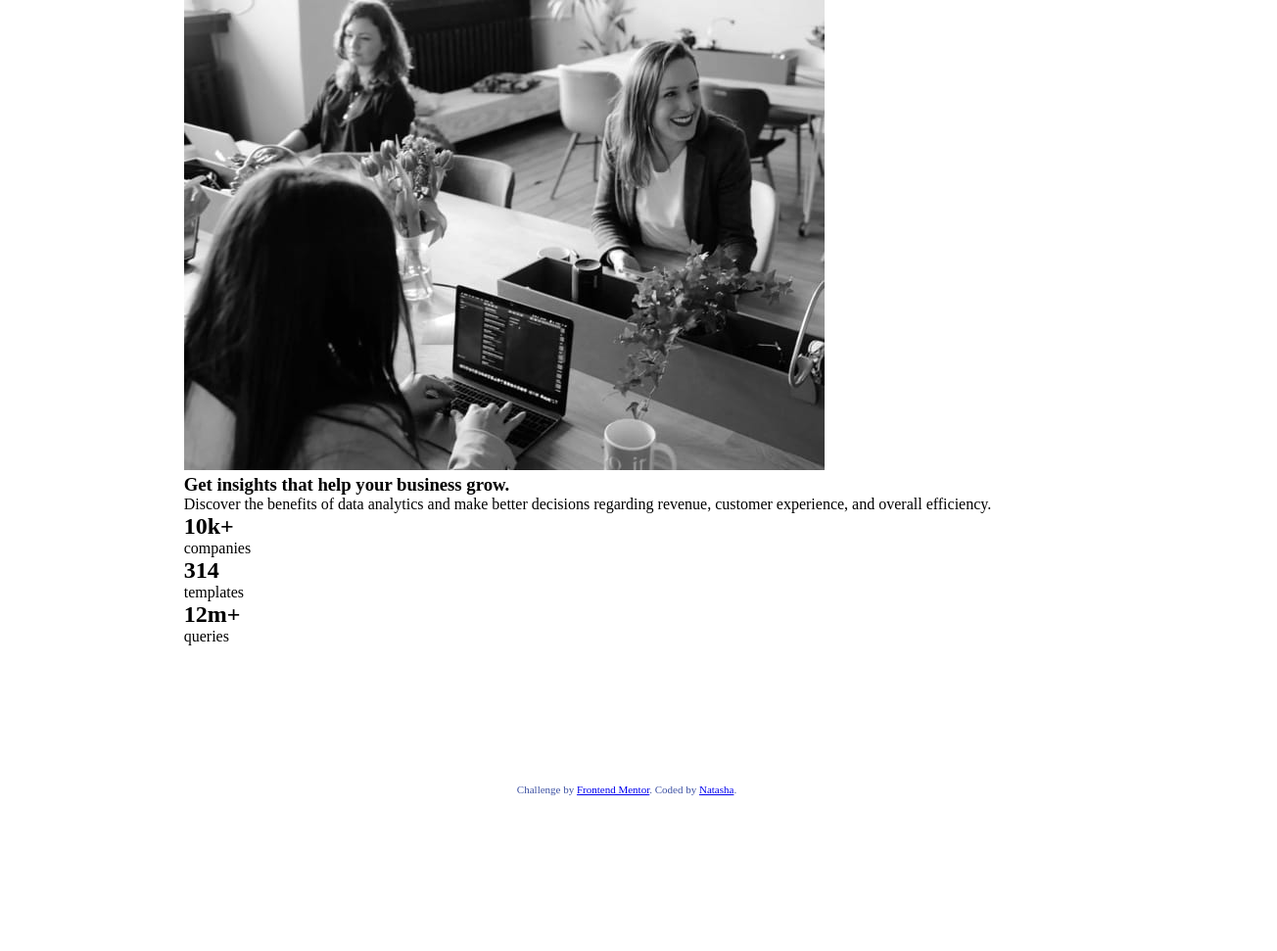
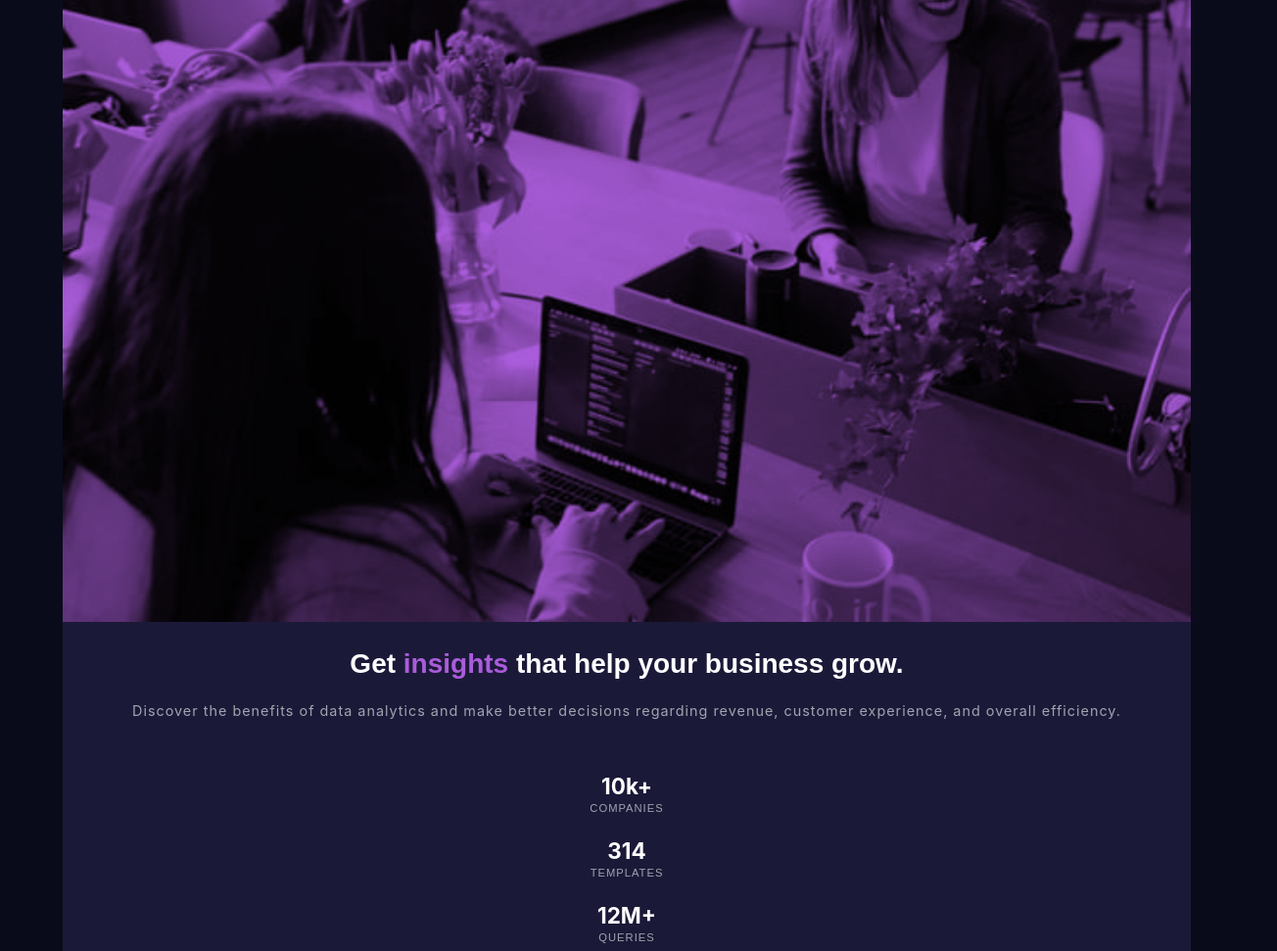
Before and after one commit to artsycoder533/stats-preview-card-component, a plain HTML site: page index.html in a window 1280 px wide. Shown: the top 971 px of the page at 98% size, 1304 px wide, since content can reach past the window. Before the commit the page ends 812 px from the top, so only its background shows below. Drawn offline with Linux system fonts and the light colour scheme; a web font is replaced by a local one.

Commit message:
started adding css, cant figure out how to switch to horizontal layout

```diff
--- a/index.html
+++ b/index.html
@@ -12,23 +12,29 @@
 </head>
 <body>
 
-  <main>
+
     <!-- outer containter -->
-    <section class="card-container">
-      <article class="card">
+
+  <div class="container">
+    <div class="card">
         <!-- image container -->
         <div class="img-container">
           <!-- image -->
+          <picture>
+            <source media="(max-width: 768px>" srcset="./images/image-header-mobile.jpg">
+            <source media="(min-width: 769px>" srcset="./images/image-header-desktop.jpg">
             <img src="./images/image-header-mobile.jpg"
             alt="women sitting at table collaborating"
             class="img">
+          </picture>
+
         </div>
         <!-- end of image container -->
         <!-- text container -->
         <div class="text-container">
           <!-- paragraph -->
           <div class="para-container">
-            <h1>Get insights that help your business grow.</h1>
+            <h1 class="heading">Get <span>insights</span>  that help your business grow.</h1>
             <p>Discover the benefits of data analytics and make better decisions regarding revenue, customer
             experience, and overall efficiency.</p>
           </div>
@@ -37,19 +43,19 @@
           <div class="stats-container">
             <!-- single stat -->
             <div class="stat1">
-              <h2>10k+</h2>
+              <h2 class="heading">10k+</h2>
               <p>companies</p>
             </div>
             <!-- end of single stat -->
             <!-- single stat -->
             <div class="stat2">
-              <h2>314</h2>
+              <h2 class="heading">314</h2>
               <p>templates</p>
             </div>
             <!-- end of single stat -->
             <!-- single stat -->
             <div class="stat3">
-              <h2>12m+</h2>
+              <h2 class="heading">12M+</h2>
               <p>queries</p>
             </div>
             <!-- end of single stat -->
@@ -57,15 +63,8 @@
           <!-- end of stats container -->
         </div>
         <!-- end of text container -->
-      </article>
+    </div>
       <!-- end of card -->
-    </section>
-    <!-- end of card container -->
-  </main>
-  <!-- footer -->
-  <footer>
-    Challenge by <a href="https://www.frontendmentor.io?ref=challenge" target="_blank">Frontend Mentor</a>.
-    Coded by <a href="#">Natasha</a>.
-  </footer>
+  </div>
 </body>
 </html>
--- a/style.css
+++ b/style.css
@@ -13,8 +13,8 @@
     --main-paragraph: hsla(0, 0%, 100%, 0.75);
     --stat-headings: hsla(0, 0%, 100%, 0.6);
     --font-size: 15px;
-    --ff-primary: font-family: 'Inter', sans-serif;
-    --ff-secondary: font-family: 'Lexend Deca', sans-serif;
+    --ff-secondary: 'Inter', sans-serif;
+    --ff-primary: 'Lexend Deca', sans-serif;
 }
 
 /* GLOBAL STYLES */
@@ -25,32 +25,111 @@
 }
 
 body {
-    height: 100vh;
+    font-size: var(--font-size);
+    background: var(--main-background);
 }
 
-main {
-    width: 100%;
-    height: 100%;
-    margin: auto 1.5rem;
+
+h1,
+h2 {
+    color: var(--white);
 }
 
+p {
+    color: var(--stat-headings);
+    line-height: 1.75;
+}
+span {
+    color: var(--accent);
+    font-family: var(--ff-primary);
+}
+
+/* GLOBAL CLASSES */
 /* OUTER CONTAINER */
-.card-container {
-    max-width: 90vw;
+
+.container {
+    width: 100vw;
+    height: 100vh;
     display: flex;
+    flex-direction: row;
     justify-content: center;
     align-items: center;
 }
 
+.card {
+    width: 90vw;
+    background: var(--card-background);
+
+}
+
 /* IMAGE CONTAINER */
+.img-container {
+    width: 100%;
+    background: var(--accent);
+}
+
+.img {
+    width: 100%;
+    display: block;
+    mix-blend-mode: multiply;
+}
+
+/* TEXT CONTAINER */
+.text-container {
+    height: 100%;
+    text-align: center;
+    display: flex;
+    flex-direction: column;
+}
+
+.text-container h1 {
+    margin-bottom: 1.2rem;
+}
+
+.para-container {
+    height: 100%;
+    margin: 1.7rem;
+}
+
+.para-container h1{
+    font-family: var(--ff-primary);
+    font-size: 1.75rem;
+}
+
+.para-container p {
+    letter-spacing: 1px;
+    font-family: var(--ff-secondary);
+    font-size: 0.9rem;
+}
+
+.stats-container {
+    height: 100%;
+    display: flex;
+    flex-direction: column;
+    justify-content: center;
+    margin: 1.5rem;
+}
+
+.stats-container h2 {
+    font-family: var(--ff-secondary);
+}
+.stats-container p {
+    text-transform: uppercase;
+    font-family: var(--ff-primary);
+    font-size: 0.7rem;
+    margin-bottom: 1.2rem;
+    letter-spacing: 1px;
+    font-weight: 400;
+}
+
+/* MEDIA QUERIES */
+@media screen and (min-width: 992){
+    .card {
 
 
-/* FOOTER */
-footer {
-    font-size: 11px;
-    text-align: center;
+    }
+
+    .img-container, .text-container {
+        /* width: 50%; */
+    }
 }
-
-footer {
-    color: hsl(228, 45%, 44%);
-}
```
